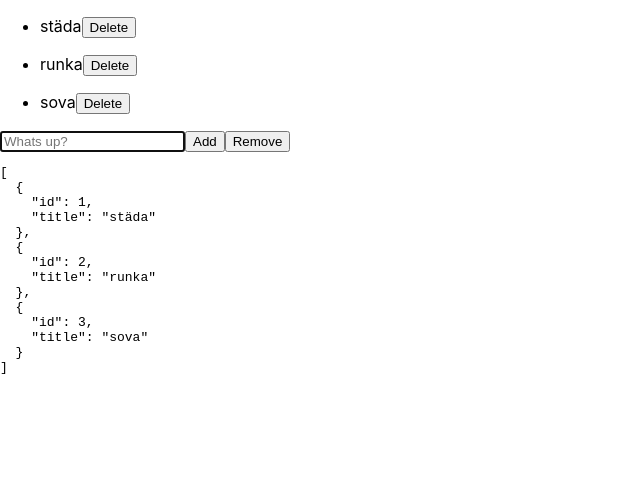
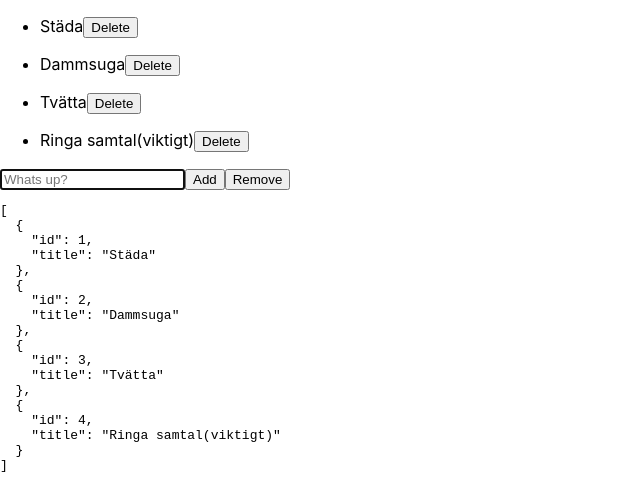
Before and after one commit to Lolauus/todo-app, a React (Create React App) app: page / in a window 1280 px wide. Shown: the top 500 px of the page, without its empty margins (0-640 px from the left). Built offline with nearby package versions, Linux system fonts and the light colour scheme.

Commit message:
Added more in list

```diff
--- a/src/App.js
+++ b/src/App.js
@@ -4,9 +4,10 @@ import "./Styling/App.css";
 import { useState } from "react";
 export default function App() {
   const initialList = [
-    { id: 1, title: "städa" },
-    { id: 2, title: "runka" },
-    { id: 3, title: "sova" },
+    { id: 1, title: "Städa" },
+    { id: 2, title: "Dammsuga" },
+    { id: 3, title: "Tvätta" },
+    { id: 4, title: "Ringa samtal(viktigt)" },
   ];
 
   const [tasks, setTasks] = useState(initialList);
--- a/src/Styling/App.css
+++ b/src/Styling/App.css
@@ -0,0 +1,3 @@
+#root {
+  align-items: center;
+}
```
